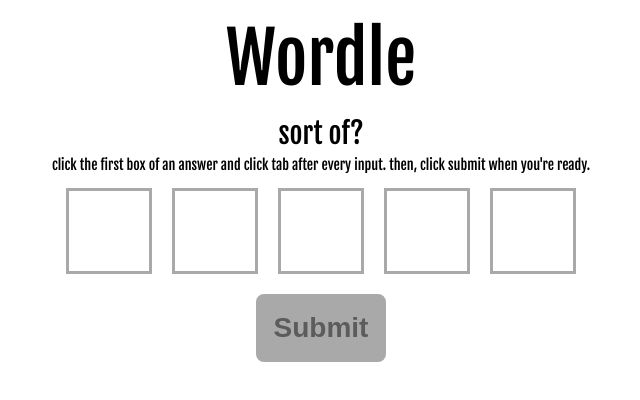
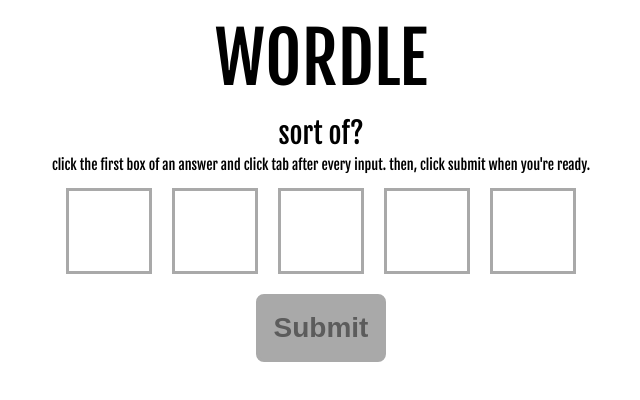
Before and after one commit to staten-island-tech/create-task-agnesl10, a website built with Vite: page app/index.html in a window 1280 px wide. Shown: the whole page, without its empty margins (319-959 px from the left). Built offline with nearby package versions, Linux system fonts and the light colour scheme.

Commit message:
random update a year later

```diff
--- a/app/index.html
+++ b/app/index.html
@@ -15,9 +15,12 @@
   </head>
   <body>
     <div id="game">
-      <h1>Wordle</h1>
+      <h1>WORDLE</h1>
       <h4>sort of?</h4>
-      <h5>click the first box of an answer and click tab after every input. then, click submit when you're ready.</h5>
+      <h5>
+        click the first box of an answer and click tab after every input. then,
+        click submit when you're ready.
+      </h5>
       <div class="board">
         <div class="row" id="guess">
           <input type="text" maxlength="1" class="" id="tile" data-row="0" />
```
